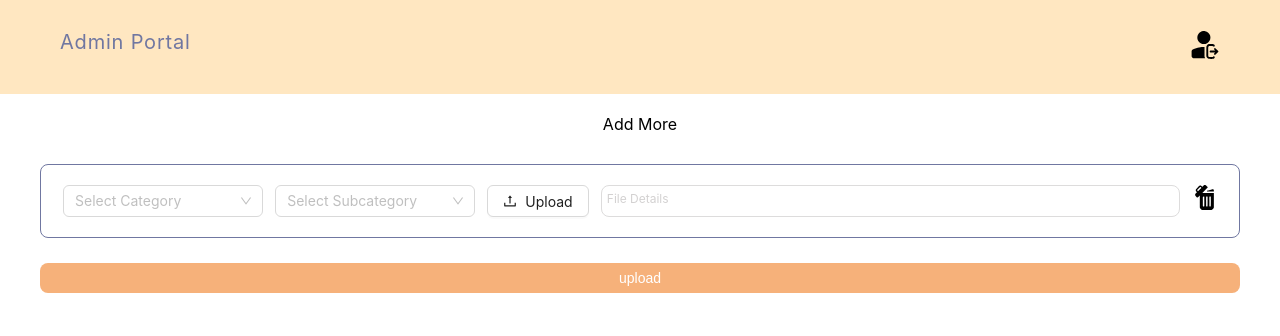
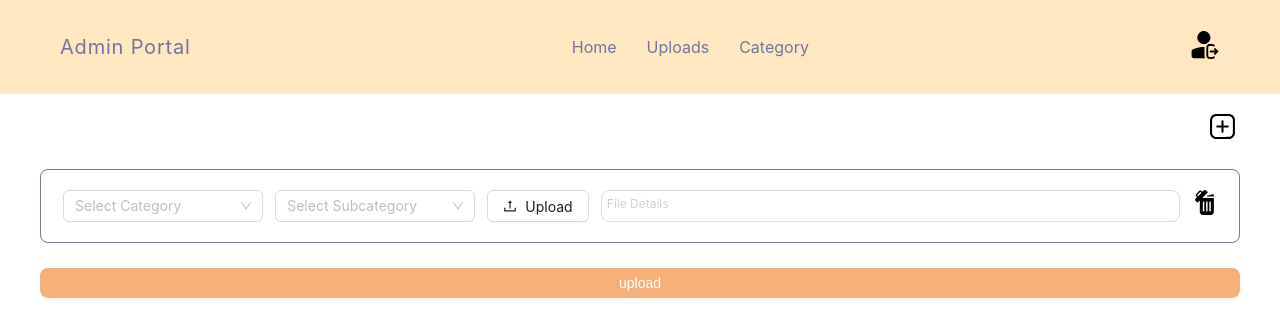
Before and after one commit to shardulkumar98/admin-frontend-portfolio, a React (Create React App) app: page /dashboard in a window 1280 px wide. Shown: the top 336 px of the page. Built offline with nearby package versions, Linux system fonts and the light colour scheme; sample sign-in values are in the browser's storage.

Commit message:
fix: add navbar items

```diff
--- a/src/App.tsx
+++ b/src/App.tsx
@@ -1,10 +1,6 @@
 import Routes from 'routes'
 import './App.css'
 
-const App = () => (
-  <>
-    <Routes />
-  </>
-)
+const App = () => <Routes />
 
 export default App
--- /dev/null
+++ b/src/assets/svg/addMore.tsx
@@ -0,0 +1,8 @@
+import * as React from 'react'
+const AddMoreIcon = (props: React.SVGProps<SVGSVGElement>) => (
+  <svg xmlns="http://www.w3.org/2000/svg" width={25} height={25} viewBox="0 0 512 512" {...props}>
+    <path d="M114 .7C95 2.8 73.2 10.8 57.5 21.3c-8.3 5.6-10.8 7.7-20.3 17C20 55.2 7.9 77.7 2.4 103 .6 111.1.5 118.6.5 256s.1 144.9 1.9 153c11.3 51.5 49.1 89.3 100.6 100.6 8.1 1.8 15.6 1.9 153 1.9s144.9-.1 153-1.9c51.5-11.3 89.3-49.1 100.6-100.6 1.8-8.1 1.9-15.6 1.9-153s-.1-144.9-1.9-153c-10-45.8-42.2-82.3-85.1-96.3C404.7.2 416.7.6 260 .5 181.6.4 115.9.5 114 .7zm287 43.7c9.4 2 21.5 6.9 28.9 11.8 19.4 12.7 33.9 34.2 38 56.3.8 4 1.1 49 1.1 143.9 0 113.7-.3 139.3-1.4 144.6-3.3 15.6-11.7 31.2-22.9 42.8-11.3 11.6-30 21.5-45.9 24.2-4.4.7-49.6 1-146.8.8l-140.5-.3-9.5-3.3c-13.2-4.6-23.9-11.2-33.5-20.7C55.7 431.9 48 418 44.4 401c-2-9.7-2-280.3 0-290 7.1-33.3 32.8-59.2 66.1-66.5 9.1-2 281.1-2.1 290.5-.1z" />
+    <path d="M248 129.6c-4.2 1.8-8.6 5.8-10.8 9.9-1.5 2.6-1.8 8.6-2.2 49l-.5 46-46 .5c-50.3.5-48.7.3-54.7 6.7-7.6 8-7.6 20.6 0 28.6 6 6.4 4.4 6.2 54.7 6.7l46 .5.5 46c.5 50.3.3 48.7 6.7 54.7 8 7.6 20.6 7.6 28.6 0 6.4-6 6.2-4.4 6.7-54.7l.5-46 46-.5c50.3-.5 48.7-.3 54.7-6.7 7.6-8 7.6-20.6 0-28.6-6-6.4-4.4-6.2-54.7-6.7l-46-.5-.5-46c-.5-50.3-.3-48.7-6.7-54.7-5.8-5.6-15.1-7.3-22.3-4.2z" />
+  </svg>
+)
+export default AddMoreIcon
--- a/src/components/Navbar/index.tsx
+++ b/src/components/Navbar/index.tsx
@@ -1,7 +1,7 @@
 import { useNavigate } from 'react-router-dom'
-import { LoginRoute } from 'constant/routes'
+import { LoginRoute, DashboardRoute, UploadsRoute, CategoryUploadsRoute } from 'constant/routes'
 import LogOutSvg from 'assets/svg/logout'
-import { MainContianer, Heading, LogoutButton } from 'styles/components/Navbar'
+import { MainContianer, Heading, NavItems, LogoutButton, NavItem } from 'styles/components/Navbar'
 
 const Navbar = () => {
   const navigate = useNavigate()
@@ -11,9 +11,33 @@ const Navbar = () => {
     navigate(`${LoginRoute.path}`)
   }
 
+  const navbarList = [
+    {
+      label: 'Home',
+      path: `${DashboardRoute.path}`,
+    },
+    {
+      label: 'Uploads',
+      path: `${UploadsRoute.path}`,
+    },
+    {
+      label: 'Category',
+      path: `${CategoryUploadsRoute.path}`,
+    },
+  ]
+
   return (
     <MainContianer>
       <Heading>Admin Portal</Heading>
+      <NavItems>
+        {navbarList.map((item, index) => {
+          return (
+            <NavItem key={index} onClick={() => navigate(item?.path)}>
+              {item?.label}
+            </NavItem>
+          )
+        })}
+      </NavItems>
       <LogoutButton onClick={handleLogOut}>
         <LogOutSvg />
       </LogoutButton>
--- a/src/constant/routes.tsx
+++ b/src/constant/routes.tsx
@@ -1,12 +1,13 @@
 import Dashboard from 'pages/dashboard'
+import CategoryUploads from 'views/categoryUploads'
 import Login from 'views/login'
+import Uploads from 'views/uploads'
 
 interface IRoute {
   path: string
   restricted: boolean
   component: () => any
   exact: boolean
-  // layout?: boolean;
 }
 
 export const LoginRoute = {
@@ -14,7 +15,6 @@ export const LoginRoute = {
   path: '/',
   exact: true,
   restricted: false,
-  // layout: false,
 }
 
 export const DashboardRoute = {
@@ -22,9 +22,22 @@ export const DashboardRoute = {
   path: '/dashboard',
   exact: true,
   restricted: true,
-  // layout: false,
 }
 
-const ROUTES: IRoute[] = [LoginRoute, DashboardRoute]
+export const UploadsRoute = {
+  component: Uploads,
+  path: '/uploads',
+  exact: true,
+  restricted: true,
+}
+
+export const CategoryUploadsRoute = {
+  component: CategoryUploads,
+  path: '/category-uploads',
+  exact: true,
+  restricted: true,
+}
+
+const ROUTES: IRoute[] = [LoginRoute, DashboardRoute, UploadsRoute, CategoryUploadsRoute]
 
 export default ROUTES
--- a/src/pages/dashboard.tsx
+++ b/src/pages/dashboard.tsx
@@ -1,21 +1,24 @@
 import { useState } from 'react'
 import { toast } from 'react-toastify'
 import { useFieldArray, useForm } from 'react-hook-form'
+import { yupResolver } from '@hookform/resolvers/yup'
 import Button from 'components/Button/Button'
 import SelectField from 'components/Select'
 import UploadButton from 'components/UploadButton'
 import usePost from 'hooks/usePost'
 import { APIS } from 'constant/apis'
+import DeleteIcon from 'assets/svg/delete'
+import AddMoreIcon from 'assets/svg/addMore'
 import {
   MainContainer,
   FormContainer,
   FormWrapper,
-  Title,
+  AddMoreWrapper,
   TextWrapper,
   FileTitle,
   ImagesWrapper,
 } from 'styles/pages/dashboard'
-import DeleteIcon from 'assets/svg/delete'
+import { UploadSchema } from 'validation'
 
 interface FormValues {
   images: {
@@ -37,6 +40,7 @@ const Dashboard = () => {
       images: [{ category: '', subCategory: '' }],
     },
     mode: 'onBlur',
+    resolver: yupResolver(UploadSchema),
   })
 
   errors
@@ -106,7 +110,9 @@ const Dashboard = () => {
 
   return (
     <MainContainer>
-      <Title onClick={() => append({ category: '', subCategory: '' })}>Add More</Title>
+      <AddMoreWrapper>
+        <AddMoreIcon onClick={() => append({ category: '', subCategory: '' })} />
+      </AddMoreWrapper>
       <FormContainer>
         <FormWrapper onSubmit={handleSubmit(onSubmitUpload)}>
           {fields.map((item, index) => (
--- a/src/styles/components/Navbar.ts
+++ b/src/styles/components/Navbar.ts
@@ -3,6 +3,7 @@ import { themeColors } from 'theme/colors'
 
 export const MainContianer = styled.div`
   display: flex;
+  align-items: center;
   justify-content: space-between;
   padding: 30px 60px;
   background-color: ${themeColors.LIGHT_ORANGE};
@@ -13,4 +14,18 @@ export const Heading = styled.div`
   letter-spacing: 0.8px;
   color: ${themeColors.LIGHT_PURPLE};
 `
+export const NavItems = styled.ul`
+  display: flex;
+  gap: 30px;
+  text-decoration: none;
+  list-style: none;
+`
+export const NavItem = styled.li`
+  color: ${themeColors.LIGHT_PURPLE};
+  cursor: pointer;
+  :hover {
+    color: ${themeColors.DARK_PURPLE};
+  }
+`
+
 export const LogoutButton = styled.div``
--- a/src/styles/pages/dashboard.tsx
+++ b/src/styles/pages/dashboard.tsx
@@ -40,7 +40,13 @@ export const TextWrapper = styled.div`
     width: 200px;
   }
 `
-export const Title = styled.div``
+export const AddMoreWrapper = styled.div`
+  display: flex;
+  flex-direction: row-reverse;
+  align-items: center;
+  width: 100%;
+  padding: 0 25px;
+`
 
 export const FileTitle = styled.li`
   font-size: 12px;
--- a/src/validation/index.ts
+++ b/src/validation/index.ts
@@ -7,3 +7,12 @@ export const loginSchema = yup
     password: yup.string().required(),
   })
   .required()
+
+const ImageSchema = yup.object().shape({
+  category: yup.string().required(),
+  subCategory: yup.string().required(),
+})
+
+export const UploadSchema = yup.object().shape({
+  images: yup.array().of(ImageSchema).required(),
+})
--- /dev/null
+++ b/src/views/categoryUploads.tsx
@@ -0,0 +1,7 @@
+import React from 'react'
+
+const CategoryUploads = () => {
+  return <div>CategoryUploads</div>
+}
+
+export default CategoryUploads
--- /dev/null
+++ b/src/views/uploads.tsx
@@ -0,0 +1,7 @@
+import React from 'react'
+
+const Uploads = () => {
+  return <div>Uploads</div>
+}
+
+export default Uploads
```
